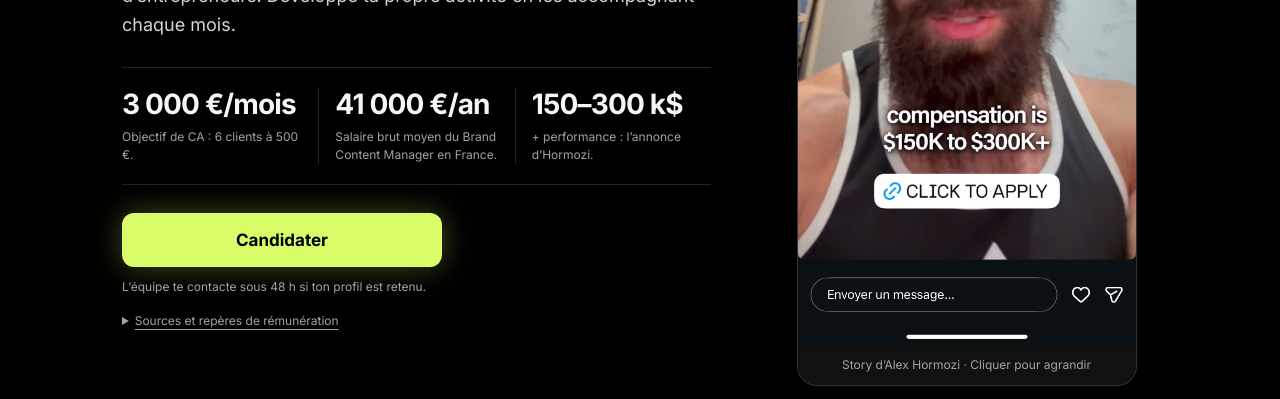
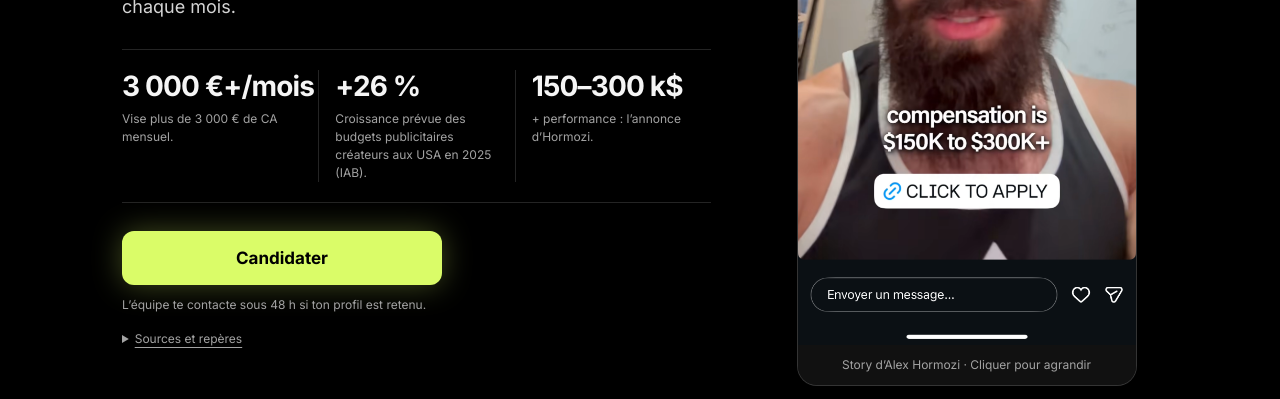
Before and after one commit to kevindufraisse/website_empire, a Next.js app: page /academy in a window 1280 px wide. Shown: the part 501-900 px from the top of the page. Built offline with nearby package versions, Linux system fonts and the light colour scheme; no server answers.

Commit message:
Retire le salaire voisin et présente la croissance sourcée du marché créateur

```diff
--- a/app/academy/page.tsx
+++ b/app/academy/page.tsx
@@ -29,13 +29,13 @@ export default function AcademyPage() {
           <h1 className="text-[30px] font-extrabold leading-[1.15] sm:text-4xl md:text-5xl">Deviens Head of Content.<br /><span className="text-empire">Fais de la visibilité ton métier.</span></h1>
           <p className="mt-5 max-w-xl text-lg leading-relaxed text-neutral-300">Apprends la viralité et utilise Empire pour créer les contenus d’entrepreneurs. Développe ta propre activité en les accompagnant chaque mois.</p>
           <div className="academy-numbers">
-            <div><strong className="block text-2xl text-empire">3 000 €/mois</strong><span className="text-sm text-neutral-300">Objectif de CA : 6 clients à 500 €.</span></div>
-            <div><strong className="block text-2xl text-empire">41 000 €/an</strong><span className="text-sm text-neutral-300">Salaire brut moyen du Brand Content Manager en France.</span></div>
+            <div><strong className="block text-2xl text-empire">3 000 €+/mois</strong><span className="text-sm text-neutral-300">Vise plus de 3 000 € de CA mensuel.</span></div>
+            <div><strong className="block text-2xl text-empire">+26 %</strong><span className="text-sm text-neutral-300">Croissance prévue des budgets publicitaires créateurs aux USA en 2025 (IAB).</span></div>
             <div><strong className="block text-2xl text-empire">150–300 k$</strong><span className="text-sm text-neutral-300">+ performance : l’annonce d’Hormozi.</span></div>
           </div>
           <div className="max-w-[320px]"><a href="#candidature" className={CTA_PRIMARY}>Candidater</a></div>
           <p className="mt-3 text-xs text-neutral-400">L’équipe te contacte sous 48 h si ton profil est retenu.</p>
-          <details className="mt-4 text-xs leading-relaxed text-neutral-400"><summary className="cursor-pointer underline underline-offset-4">Sources et repères de rémunération</summary><p className="mt-2">3 000 € est un scénario de chiffre d’affaires avant charges et frais, sans garantie de clients ni de revenu. Le temps dépend des missions, de la prospection et de la gestion.</p><p className="mt-2"><a href="https://www.apec.fr/tous-nos-metiers/communication-creation/brand-content-manager.html" target="_blank" rel="noopener noreferrer" className="underline">Apec, consultée le 13 novembre 2026</a> : 41 000 € brut/an en moyenne, fixe et variable compris, pour le Brand Content Manager, métier voisin. Ce n’est pas une moyenne spécifique aux Head of Content.</p><p className="mt-2">Hormozi : montant affiché dans la story et le formulaire transmis, pour un poste exigeant à temps plein, sans activité parallèle. Date limite affichée : 9 novembre. Exemple de recrutement, sans partenariat avec Empire ni promesse de salaire à l’issue de la formation.</p></details>
+          <details className="mt-4 text-xs leading-relaxed text-neutral-400"><summary className="cursor-pointer underline underline-offset-4">Sources et repères</summary><p className="mt-2">Plus de 3 000 € par mois est un objectif de chiffre d’affaires avant charges et frais, sans garantie de clients ni de revenu. Par exemple, 7 clients à 500 € représentent 3 500 € de CA mensuel. Le temps dépend des missions, de la prospection et de la gestion.</p><p className="mt-2"><a href="https://www.iab.com/insights/2025-Creator-economy-ad-spend-strategy-report/" target="_blank" rel="noopener noreferrer" className="underline">IAB, Creator Economy Ad Spend &amp; Strategy Report 2025</a> : +26 % de dépenses publicitaires prévues dans la creator economy américaine en 2025, à 37 milliards de dollars. Ce chiffre mesure les budgets publicitaires, pas les recherches d’emploi ni les recrutements de Head of Content.</p><p className="mt-2">Hormozi : montant affiché dans la story et le formulaire transmis, pour un poste exigeant à temps plein, sans activité parallèle. Date limite affichée : 9 novembre. Exemple de recrutement, sans partenariat avec Empire ni promesse de salaire à l’issue de la formation.</p></details>
         </div>
         <figure className="academy-proof">
           <a href="/academy/hormozi-head-of-content.png" target="_blank" rel="noopener noreferrer" aria-label="Ouvrir la story complète d’Alex Hormozi"><Image src="/academy/hormozi-head-of-content.png" alt="Alex Hormozi recrute un Head of Content, rémunération annoncée de 150 à 300 k$ plus performance" width={1290} height={2796} priority className="academy-portrait" sizes="(min-width: 700px) 360px, 100vw" /></a>
```
